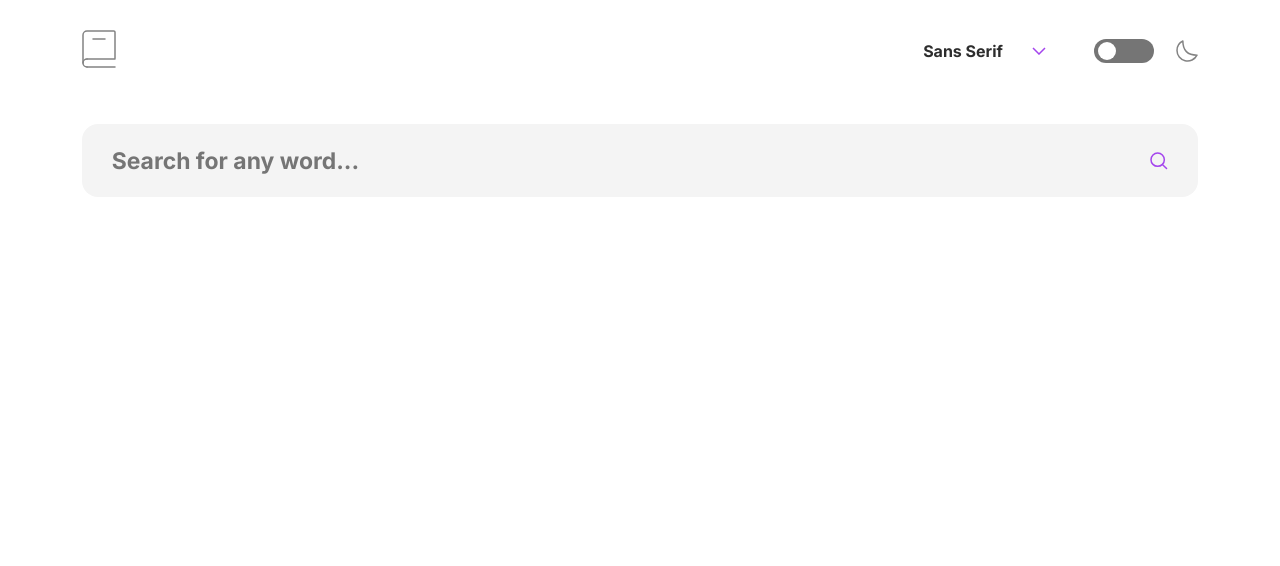
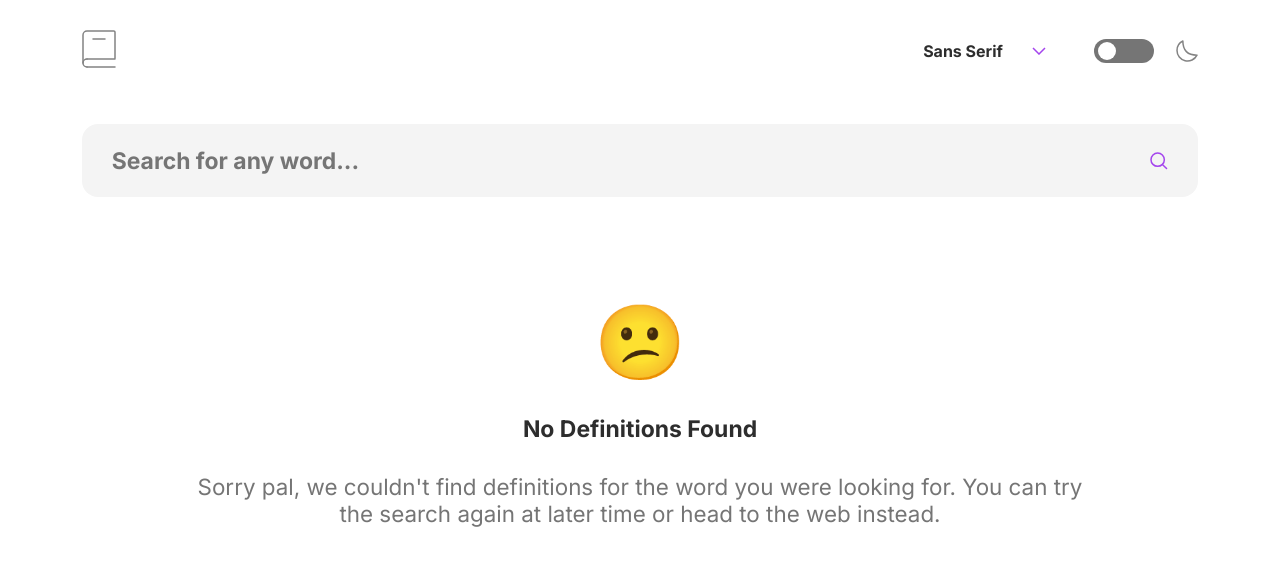
Before and after one commit to 3Ryuusei3/FM-diccionary, a React (Vite) app: page / in a window 1280 px wide. Shown: the top 566 px of the page. Built offline with nearby package versions, Linux system fonts and the light colour scheme.

Commit message:
Improved styling and added error message

```diff
--- a/src/components/Header/Header.tsx
+++ b/src/components/Header/Header.tsx
@@ -39,7 +39,7 @@ export function Header() {
 						<p>{appFont}</p>
 						<img src={arrowDown} alt="arrow down" />
 					</div>
-					<div className="fontSelector" style={fontModal ? { display: "block" } : { display: "none" }}>
+					<div className="fontSelector" style={fontModal ? { display: "flex" } : { display: "none" }}>
 						{headerFonts.map((elm: any) => {
 							return (
 								<button key={elm.var} onClick={() => handleAppFont(elm.name)}>
--- a/src/components/Results/Results.tsx
+++ b/src/components/Results/Results.tsx
@@ -10,7 +10,7 @@ export const Results: FunctionComponent<resultsProps> = ({ result }) => {
 	console.log(result)
 	return (
 		<>
-			{result !== undefined && (
+			{result !== undefined ? (
 				<div className="results">
 					<div className="resultsHeader">
 						<div>
@@ -52,6 +52,12 @@ export const Results: FunctionComponent<resultsProps> = ({ result }) => {
 						<a href={result.sourceUrls}>{result.sourceUrls}</a>
 					</div>
 				</div>
+			) : (
+				<div className="noResults">
+					<p>😕</p>
+					<p>No Definitions Found</p>
+					<p>Sorry pal, we couldn't find definitions for the word you were looking for. You can try the search again at later time or head to the web instead.</p>
+				</div>
 			)}
 		</>
 	)
--- a/src/styles/Header.css
+++ b/src/styles/Header.css
@@ -38,6 +38,7 @@ header {
 	border-radius: 16px;
 	background-color: var(--lm-bg);
 	box-shadow: 0px 0px 10px #00000033;
+	cursor: pointer;
 }
 
 [data-theme="dark"] .fontSelector {
@@ -53,6 +54,10 @@ header {
 	font-size: var(--fs-body-sm);
 	text-align: left;
 	width: 100px;
+}
+
+.fontSelector p:hover {
+	color: var(--main);
 }
 
 .dmControls {
--- a/src/styles/Results.css
+++ b/src/styles/Results.css
@@ -113,3 +113,26 @@
 [data-theme="dark"] .resultsSource a {
 	color: var(--dm-text);
 }
+
+.noResults {
+	display: flex;
+	flex-direction: column;
+	align-items: center;
+	text-align: center;
+	gap: var(--gap-sm);
+	padding: var(--gap-xxl) var(--gap-md);
+}
+
+.noResults p:first-child {
+	font-size: var(--fs-header-lg);
+}
+
+.noResults p:nth-child(2) {
+	font-size: var(--fs-header-sm);
+	font-weight: var(--fw-header);
+}
+.noResults p:nth-child(3) {
+	font-size: var(--fs-body-md);
+	color: var(--lm-subtext);
+	max-width: 65ch;
+}
--- a/src/styles/SearchBar.css
+++ b/src/styles/SearchBar.css
@@ -27,6 +27,10 @@
 	background-color: var(--dm-input);
 }
 
+.searchBar input:focus {
+	outline: 2px solid var(--main) !important;
+}
+
 .searchBar img {
 	position: absolute;
 	top: 50%;
```
